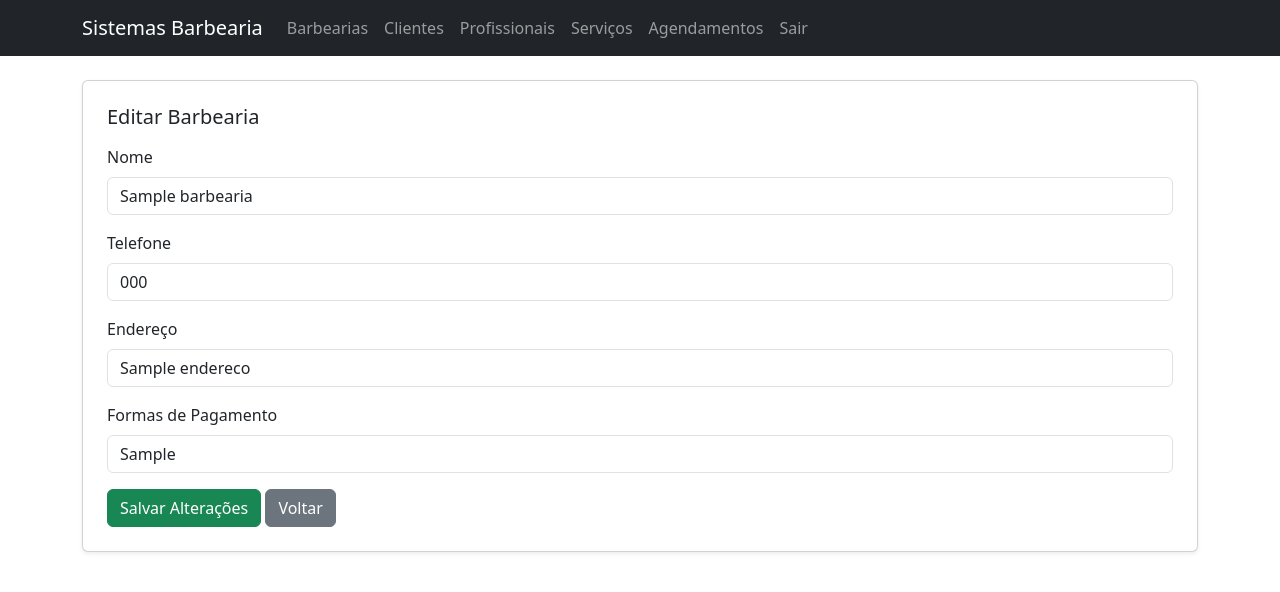
After one commit to mirandati7/python_barber, a Flask app: page /barbearias/1/editar in a window 1280 px wide. The commit adds this page. Shown: the top 592 px of the page. Run offline with Flask 3, Linux system fonts and the light colour scheme; the visitor is signed in with stand-in values (Sample User, id 1); a database or web service that is not in the repository returns one stand-in record (values such as "Sample title"); some libraries are stand-ins or nearby versions.

Commit message:
Proteção de Rotas

```diff
--- a/app.py
+++ b/app.py
@@ -1,14 +1,35 @@
-from flask  import Flask,render_template, request, redirect,url_for,jsonify
+from flask  import Flask,render_template, request, redirect,url_for,jsonify, session
+from functools import wraps
 
 from bd.conexao import conecta_db
-from bd.barbearia_bd import inserir_barbearia_bd, listar_barbearia_bd
-from bd.cliente_bd import inserir_cliente_bd, listar_clientes_bd
+from bd.barbearia_bd import inserir_barbearia_bd, listar_barbearia_bd,alterar_barbearia_bd,buscar_barbearia_por_id_bd
+from bd.cliente_bd import inserir_cliente_bd, listar_clientes_bd ,consultar_cliente_por_id_bd, atualizar_cliente_bd
 from bd.profissionais_bd import inserir_profissionais_bd, listar_profissionais_bd
 from bd.servico_bd import inserir_servicos_bd, listar_servicos_bd
 from bd.login_bd import login_profissional_bd, login_cliente_bd
 from bd.agendamento_bd import listar_agendamentos_db, inserir_agendamento_bd
 
 app = Flask(__name__)
+app.secret_key = "designcursos"
+
+## Login Required do Admin
+def login_required(f):
+    @wraps(f)
+    def decorated(*args, **kwargs):
+        if "usuario_logado" not in session:
+            return redirect(url_for("login"))
+        return f(*args, **kwargs)
+    return decorated
+
+
+def login_required_cliente(f):
+    @wraps(f)
+    def decorated(*args, **kwargs):
+        if "cliente_logado" not in session:
+            return redirect(url_for("login_cliente"))
+        return f(*args, **kwargs)
+    return decorated
+
 
 @app.route('/home')
 def home():
@@ -23,6 +44,7 @@ def area_cliente():
 
 
 @app.route("/barbearias/novo", methods=['GET','POST'])
+@login_required
 def salvar_barbearia():
     if request.method == 'POST':
         nome = request.form.get('nome')
@@ -41,13 +63,36 @@ def salvar_barbearia():
 
 
 @app.route("/barbearias/listar", methods=['GET','POST'])
+@login_required
 def barbearia_listar():
     conexao = conecta_db()
     barbearias = listar_barbearia_bd(conexao)
     return render_template("barbearia_listar.html",barbearias=barbearias)
 
 
+@app.route("/barbearias/<int:id>/editar", methods=["GET", "POST"])
+@login_required
+def barbearia_editar(id):
+    conexao = conecta_db()
+
+    if request.method == "GET":
+        barbearia = buscar_barbearia_por_id_bd(conexao, id)
+        if not barbearia:
+            return "<h3> Barbearia não encontrada </h3"
+        return render_template("barbearia_editar.html", barbearia=barbearia)
+
+    # POST
+    nome = request.form.get("nome", "").strip()
+    telefone = request.form.get("telefone", "").strip()
+    endereco = request.form.get("endereco", "").strip()
+    forma_pagamento = request.form.get("forma_pagamento", "").strip()
+
+    alterar_barbearia_bd(conexao, id, nome, telefone, endereco, forma_pagamento)
+    return redirect(url_for("barbearia_listar"))
+
+
 @app.route("/agendamentos/listar", methods=['GET','POST'])
+@login_required
 def agendamento_listar():
     conexao = conecta_db()
     agendamentos = listar_agendamentos_db(conexao)
@@ -56,11 +101,11 @@ def agendamento_listar():
 
 
 @app.route("/agendamentos/novo", methods=['GET','POST'])
+@login_required_cliente
 def salvar_agendamento():
     conexao = conecta_db()
     barbeiros = listar_profissionais_bd(conexao)
     servicos = listar_servicos_bd(conexao)
-
 
     if request.method == 'POST':
         id_cliente = request.form.get('id_cliente')
@@ -78,12 +123,14 @@ def salvar_agendamento():
 
 
 @app.route("/clientes/listar", methods=['GET','POST'])
+@login_required
 def cliente_listar():
     conexao = conecta_db()
     clientes = listar_clientes_bd(conexao)
     return render_template("cliente_listar.html",clientes=clientes)
 
 @app.route("/clientes/novo", methods=['GET','POST'])
+@login_required
 def salvar_cliente():
     if request.method == 'POST':
         nome = request.form.get('nome')
@@ -103,13 +150,39 @@ def salvar_cliente():
     return render_template("cliente_form.html")
 
 
+
+@app.route("/clientes/<int:id>/editar", methods=['GET','POST'])
+@login_required
+def cliente_editar(id):
+    conexao = conecta_db()
+    if request.method == "GET":
+        cliente = consultar_cliente_por_id_bd(conexao, id)
+
+        if not cliente:
+            return "<h3> Cliente não encontrado </h3"
+        return render_template("cliente_editar.html", cliente=cliente)
+
+
+    nome = request.form.get('nome')
+    sexo = request.form.get('sexo')
+    telefone = request.form.get('telefone')
+    observacao = request.form.get('observacao')
+
+    atualizar_cliente_bd(conexao,nome,sexo, telefone,observacao,id)
+
+    return "<h3> Cliente Salvo com sucesso </h3"
+
+
+
 @app.route("/profissionais/listar", methods=['GET','POST'])
+@login_required
 def profissional_listar():
     conexao = conecta_db()
     profissionais = listar_profissionais_bd(conexao)
     return render_template("profissional_listar.html",profissionais=profissionais)
 
 @app.route("/profissionais/novo", methods=['GET','POST'])
+@login_required
 def salvar_profissional():
     if request.method == 'POST':
         nome = request.form.get('nome')
@@ -126,12 +199,14 @@ def salvar_profissional():
     return render_template("profissional_form.html")
 
 @app.route("/servicos/listar", methods=['GET','POST'])
+@login_required
 def servico_listar():
     conexao = conecta_db()
     servicos = listar_servicos_bd(conexao)
     return render_template("servico_listar.html",servicos=servicos)
 
 @app.route("/servicos/novo", methods=['GET','POST'])
+@login_required
 def salvar_servico():
     if request.method == 'POST':
         nome = request.form.get('nome')
@@ -165,6 +240,7 @@ def login():
         # Antes de redirecionar vamos fazer a validação do usuario e senha
 
         if valida_login == "OK":
+            session["usuario_logado"] = usuario
             return redirect(url_for('home'))
         else:
             return render_template("login.html",erro=valida_login)
@@ -189,6 +265,7 @@ def login_cliente():
         # Antes de redirecionar vamos fazer a validação do usuario e senha
 
         if valida_login == "OK":
+            session["cliente_logado"] = usuario
             return redirect(url_for('area_cliente'))
         else:
             return render_template("login_cliente.html",erro=valida_login)
@@ -197,6 +274,16 @@ def login_cliente():
     return render_template("login_cliente.html")
 
 
+@app.route("/logout")
+def logout():
+    session.pop("usuario_logado", None)
+    return redirect(url_for("login"))
+
+
+@app.route("/logout-cliente")
+def logout_cliente():
+    session.pop("cliente_logado", None)
+    return redirect(url_for("login_cliente"))
 
 
 if __name__ == "__main__":
--- a/bd/barbearia_bd.py
+++ b/bd/barbearia_bd.py
@@ -34,3 +34,14 @@ def alterar_barbearia_bd(conexao, id, nome,telefone,endereco,forma_pagamento):
     dados   = (nome, telefone, endereco,forma_pagamento, id)
     cursor.execute(sql_update, dados)
     conexao.commit()
+
+
+def buscar_barbearia_por_id_bd(conexao, id):
+    cursor = conexao.cursor()
+    cursor.execute("""
+            select id, nome, telefone, endereco, forma_pagamento
+            from barbearia
+            where id = %s
+        """, (id,))
+    registro = cursor.fetchone()
+    return registro
--- /dev/null
+++ b/templates/barbearia_editar.html
@@ -0,0 +1,34 @@
+{% extends 'base.html' %}
+{% block title %}Editar Barbearia{% endblock %}
+{% block content %}
+
+<div class="card p-4 shadow-sm">
+    <h1 class="h5 mb-3">Editar Barbearia</h1>
+
+    <form method="post" action="{{ url_for('barbearia_editar', id=barbearia[0]) }}">
+        <div class="mb-3">
+            <label class="form-label">Nome</label>
+            <input class="form-control" type="text" name="nome" value="{{ barbearia[1] }}">
+        </div>
+
+        <div class="mb-3">
+            <label class="form-label">Telefone</label>
+            <input class="form-control" type="text" name="telefone" value="{{ barbearia[2] }}">
+        </div>
+
+        <div class="mb-3">
+            <label class="form-label">Endereço</label>
+            <input class="form-control" type="text" name="endereco" value="{{ barbearia[3] }}">
+        </div>
+
+        <div class="mb-3">
+            <label class="form-label">Formas de Pagamento</label>
+            <input class="form-control" type="text" name="forma_pagamento" value="{{ barbearia[4] }}">
+        </div>
+
+        <button class="btn btn-success" type="submit">Salvar Alterações</button>
+        <a href="{{ url_for('barbearia_listar') }}" class="btn btn-secondary">Voltar</a>
+    </form>
+</div>
+
+{% endblock %}
--- a/templates/barbearia_listar.html
+++ b/templates/barbearia_listar.html
@@ -28,7 +28,7 @@
                         <td> {{item[3]}} </td>
                         <td> {{item[4]}} </td>
                         <td>
-                            <a href="" class="btn btn-sm btn-secondary">Editar</a>
+                            <a href="{{ url_for('barbearia_editar', id=item[0]) }}" class="btn btn-sm btn-secondary">Editar</a>
 		                    <button class="btn btn-sm btn-danger" onclick="return confirm('Excluir?')">Excluir</button>
                         </td>
                     </tr>
--- a/templates/base.html
+++ b/templates/base.html
@@ -18,6 +18,7 @@
             <li class="nav-item"><a class="nav-link" href="{{ url_for('profissional_listar') }}"> Profissionais </a></li>
             <li class="nav-item"><a class="nav-link" href="{{ url_for('servico_listar') }}"> Serviços </a></li>
             <li class="nav-item"><a class="nav-link" href="{{ url_for('agendamento_listar') }}"> Agendamentos </a></li>
+            <li class="nav-item"><a class="nav-link" href="{{ url_for('logout') }}"> Sair </a></li>
           </ul>
         </div>
       </div>
--- a/templates/base_cliente.html
+++ b/templates/base_cliente.html
@@ -13,6 +13,7 @@
         <div class="collapse navbar-collapse">
           <ul class="navbar-nav me-auto">
             <li class="nav-item"><a class="nav-link" href="{{ url_for('salvar_agendamento') }}"> Novo Agendamento </a></li>
+            <li class="nav-item"><a class="nav-link" href="{{ url_for('logout_cliente') }}"> Sair </a></li>
           </ul>
         </div>
       </div>
--- a/templates/cliente_listar.html
+++ b/templates/cliente_listar.html
@@ -29,7 +29,7 @@
                         <td> {{item[3]}} </td>
                         <td> {{item[4]}} </td>
                         <td>
-                            <a href="" class="btn btn-sm btn-secondary">Editar</a>
+                            <a href="{{ url_for('cliente_editar', id=item[0]) }}" class="btn btn-sm btn-secondary">Editar</a>
 		                    <button class="btn btn-sm btn-danger" onclick="return confirm('Excluir?')">Excluir</button>
                         </td>
                     </tr>
```
Also changed, not shown: bd/cliente_bd.py (+9 -12 lines), templates/cliente_editar.html (added, +32 -0 lines).
